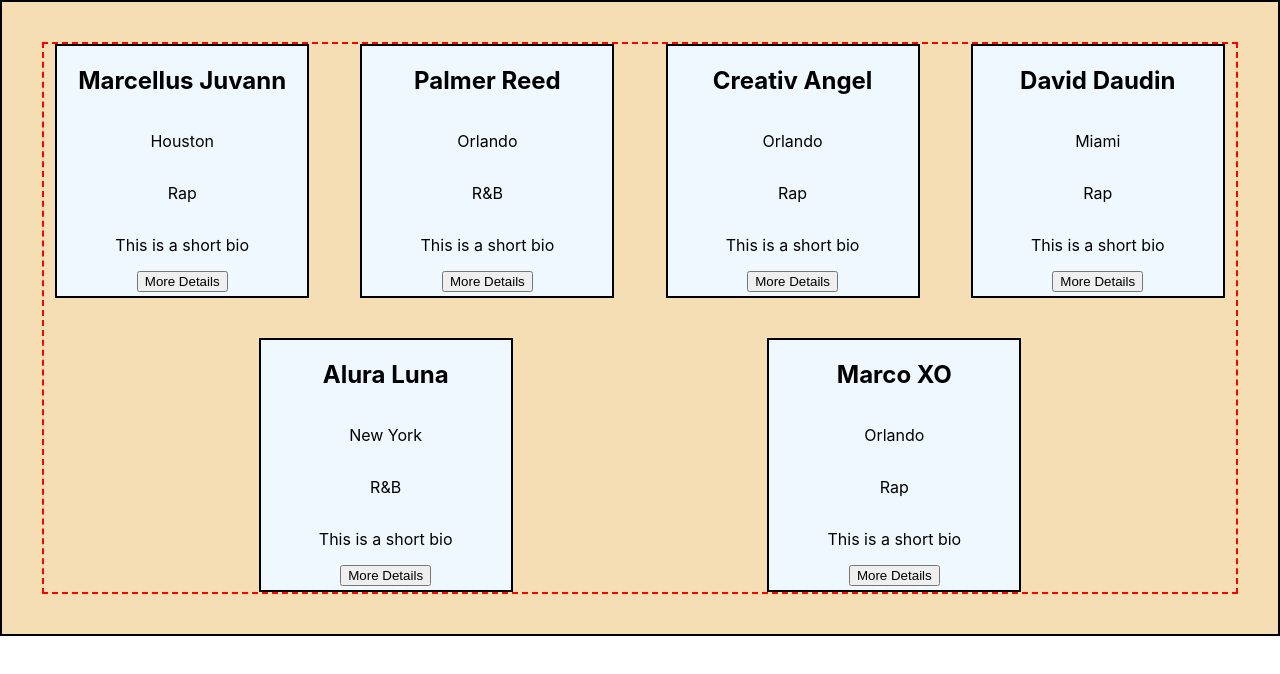
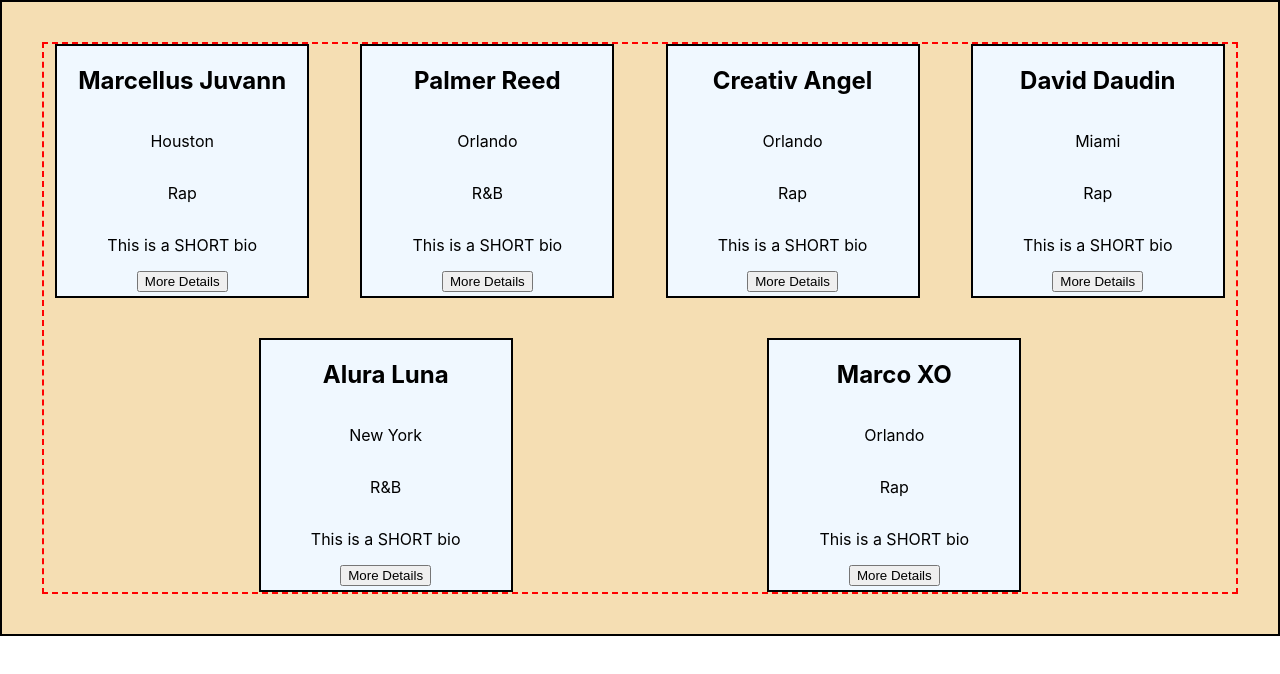
Before and after one commit to wizcudi/v1, a React (Create React App) app: page /artists in a window 1280 px wide. Shown: the top 674 px of the page. Built offline with nearby package versions, Linux system fonts and the light colour scheme.

Commit message:
12/8 progress

```diff
--- a/src/ARTIST_DB.js
+++ b/src/ARTIST_DB.js
@@ -6,48 +6,48 @@ const ARTIST_DB = [
         name: 'Marcellus Juvann',
         city: 'Houston',
         genre: 'Rap',
-        bio: 'This is a short bio',
-        longBio: 'This is a longer bio for the artist'
+        bio: 'This is a SHORT bio',
+        longBio: 'This is a LONGER bio for the artist'
     },
     {
         id: 2,
         name: 'Palmer Reed',
         city: 'Orlando',
         genre: 'R&B',
-        bio: 'This is a short bio',
-        longBio: 'This is a longer bio for the artist'
+        bio: 'This is a SHORT bio',
+        longBio: 'This is a LONGER bio for the artist'
     },
     {
         id: 3,
         name: 'Creativ Angel',
         city: 'Orlando',
         genre: 'Rap',
-        bio: 'This is a short bio',
-        longBio: 'This is a longer bio for the artist'
+        bio: 'This is a SHORT bio',
+        longBio: 'This is a LONGER bio for the artist'
     },
     {
         id: 4,
         name: 'David Daudin',
         city: 'Miami',
         genre: 'Rap',
-        bio: 'This is a short bio',
-        longBio: 'This is a longer bio for the artist'
+        bio: 'This is a SHORT bio',
+        longBio: 'This is a LONGER bio for the artist'
     },
     {
         id: 5,
         name: 'Alura Luna',
         city: 'New York',
         genre: 'R&B',
-        bio: 'This is a short bio',
-        longBio: 'This is a longer bio for the artist'
+        bio: 'This is a SHORT bio',
+        longBio: 'This is a LONGER bio for the artist'
     },
     {
         id: 6,
         name: 'Marco XO',
         city: 'Orlando',
         genre: 'Rap',
-        bio: 'This is a short bio',
-        longBio: 'This is a longer bio for the artist'
+        bio: 'This is a SHORT bio',
+        longBio: 'This is a LONGER bio for the artist'
     },
 ]
 
--- a/src/Artists.js
+++ b/src/Artists.js
@@ -1,4 +1,3 @@
-
 
 import ARTIST_DB from "./ARTIST_DB"
 import { useState, useEffect } from 'react';
@@ -48,65 +47,24 @@ function Artists() {
         <h2>{selectedArtist.name}</h2>
         <p>{selectedArtist.city}</p>
         <p>{selectedArtist.genre}</p>
-        <p>{selectedArtist.bio}</p>
+        <p>{selectedArtist.longBio}</p>
       </div>
     );
   }
 
 
-
   return(
     <div className="Artists">
-      {ArtistMap}
-      {artistDetails}
+        {selectedArtist ? artistDetails : ArtistMap}
+
+      {/* {ArtistMap}
+      {artistDetails} */}
     </div>
   )
+
+
 }
 
 
 
 export default Artists;
-
-
-
-
-
-
-
-
-// function Artists() {
-//   // Initialize the state with an empty array
-//   const [artistDetails, setArtistDetails] = useState([]);
-
-//   // When the component is mounted, populate the state with the artist details
-//   useEffect(() => {
-//     setArtistDetails(ARTIST_DB);
-//   }, []);
-
-//   // Map through the artist details and return a component for each one
-//   const ArtistMap = artistDetails.map(artist => {
-//     return(
-//       <div className="Artists__Card" key={artist.id}>
-//         <ArtistDetails
-//           name={artist.name}
-//           city={artist.city}
-//           genre={artist.genre}
-//           bio={artist.bio}
-//         />
-//         <Link to={`/artist/${artist.name}`}>
-//             <button>More Details</button>
-//         </Link>
-//       </div>
-//     )
-//   });
-
-//   return(
-//     <div className="Artists">
-//       {ArtistMap}
-//     </div>
-//   )
-// }
-
-
-
-// export default Artists;
```
